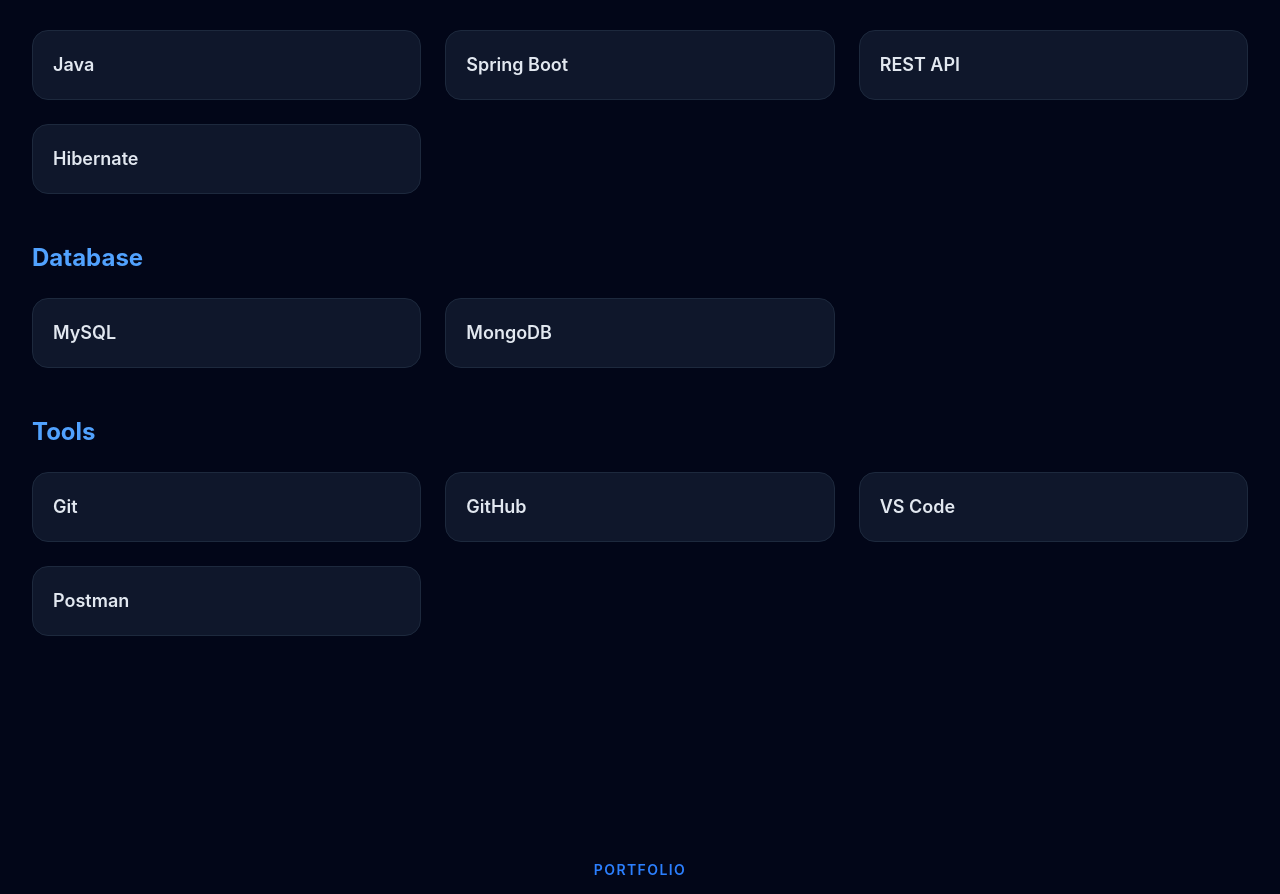
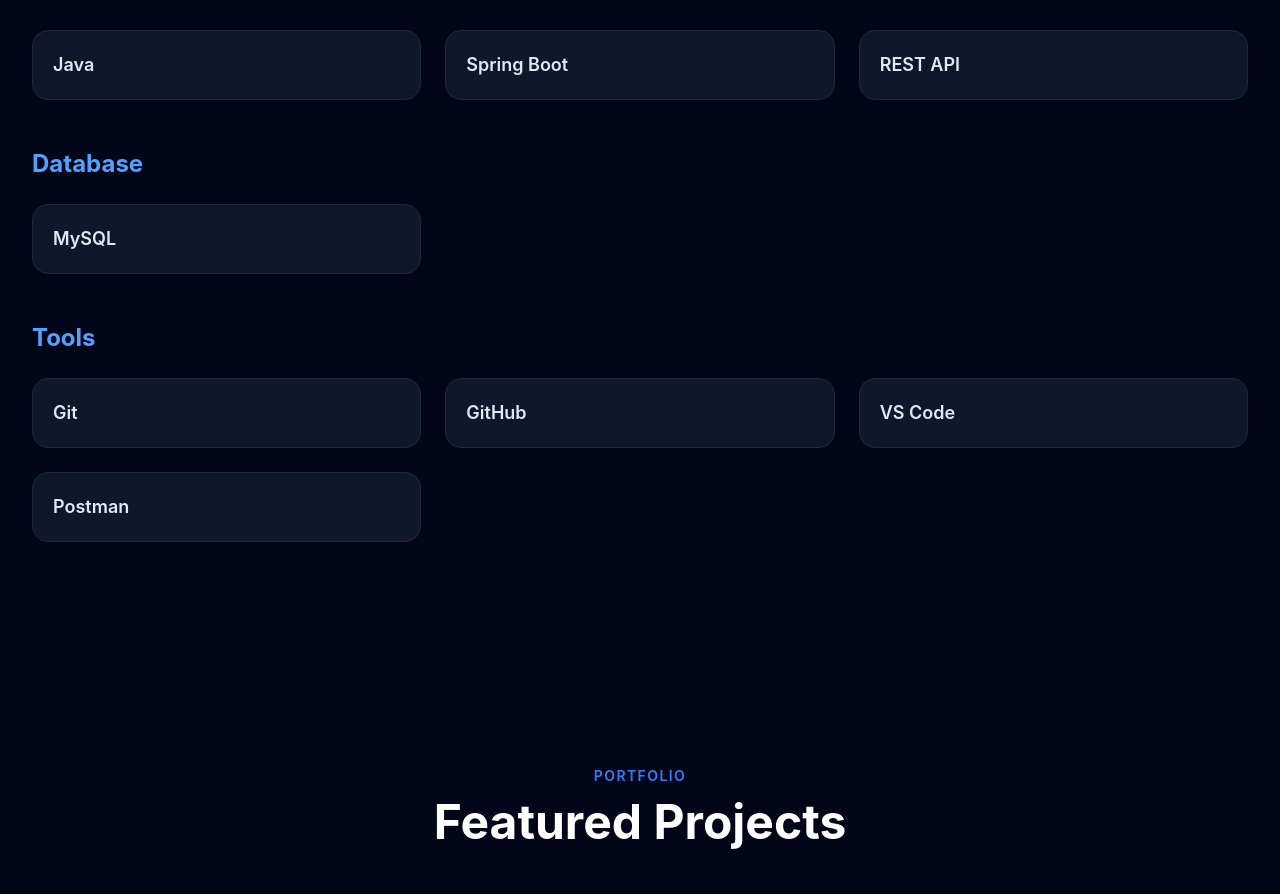
Before and after one commit to VIBHOO12/vibhoo-ai-portfolio, a React (Vite) app: page / in a window 1280 px wide. Shown: the part 2902-3796 px from the top of the page. Built offline with nearby package versions, Linux system fonts and the light colour scheme.

Commit message:
Update Skills.js
Removed 'Hibernate' from the 'Backend' technologies and 'MongoDB' from the 'Database' technologies.

```diff
--- a/src/data/skills.js
+++ b/src/data/skills.js
@@ -17,7 +17,6 @@
       "Java",
       "Spring Boot",
       "REST API",
-      "Hibernate",
     ],
   },
 
@@ -25,7 +24,7 @@
     category: "Database",
     technologies: [
       "MySQL",
-      "MongoDB",
+
     ],
   },
 
```
